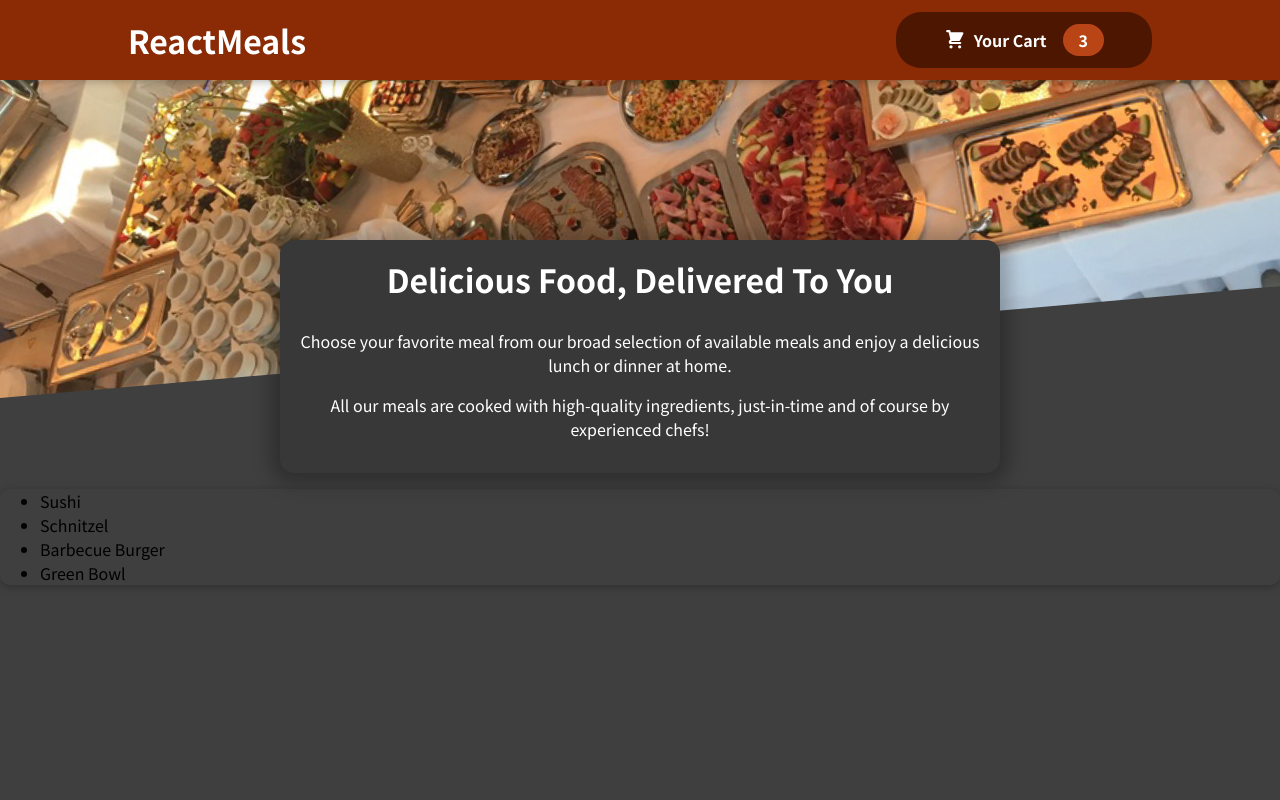
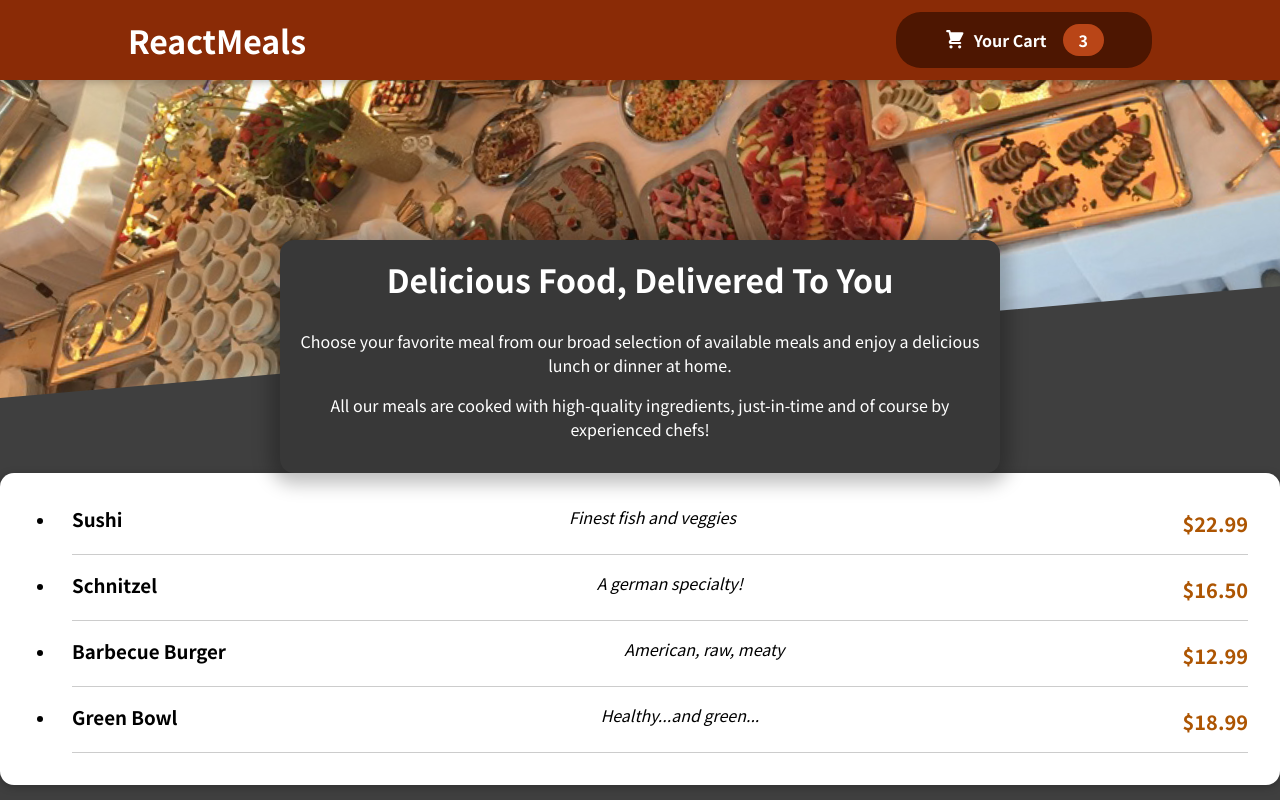
Before and after one commit to SamuelDourado/react-course-2023, a React (Create React App) app in the folder food-order/: page / in a window 1280 px wide. Built offline with nearby package versions, Linux system fonts and the light colour scheme.

Commit message:
Finalizando o Meal componente

```diff
--- a/food-order/src/components/Meals/AvailableMeals.js
+++ b/food-order/src/components/Meals/AvailableMeals.js
@@ -1,20 +1,27 @@
 import DUMMY_MEALS from "./dummy-meals";
-import classes from './AvailableMeals.module.css';
-import Card from '../UI/Card';
-import Meal from "./Meal";
+import classes from "./AvailableMeals.module.css";
+import Card from "../UI/Card";
+import Meal from "./Meal/Meal";
 
 const AvailableMeals = () => {
-    const mealsList = DUMMY_MEALS.map((meal) => {
-        return <Meal key={meal.id}>{meal.name}</Meal>;
-    });
+  const mealsList = DUMMY_MEALS.map((meal) => {
+    return (
+      <Meal
+        key={meal.id}
+        name={meal.name}
+        description={meal.description}
+        price={meal.price}
+      />
+    );
+  });
 
-    return <section className={classes.mealsList}>
-        <Card >
-            <ul>
-                {mealsList}
-            </ul>
-        </Card>
-    </section>;
+  return (
+    <section className={classes.mealsList}>
+      <Card>
+        <ul>{mealsList}</ul>
+      </Card>
+    </section>
+  );
 };
 
 export default AvailableMeals;
--- a/food-order/src/components/Meals/Meal.js
+++ /dev/null
@@ -1,7 +0,0 @@
-const Meal = (props) => {
-    return <li className={props.className} key={props.key}>
-        {props.children}
-    </li>
-};
-
-export default Meal;
--- /dev/null
+++ b/food-order/src/components/Meals/Meal/Meal.js
@@ -0,0 +1,22 @@
+import classes from './Meal.module.css';
+
+const Meal = (props) => {
+  const price = `$${props.price.toFixed(2)}`;
+
+  return (
+    <li className={props.className}>
+      <div className={classes.meal}>
+        <div>
+          <h3>{props.name}</h3>
+        </div>
+        <div className={classes.description}>{props.description}</div>
+        <div className={classes.price}>{price}</div>
+      </div>
+      <div>
+
+      </div>
+    </li>
+  );
+};
+
+export default Meal;
--- /dev/null
+++ b/food-order/src/components/Meals/Meal/Meal.module.css
@@ -0,0 +1,22 @@
+.meal {
+  display: flex;
+  justify-content: space-between;
+  margin: 1rem;
+  padding-bottom: 1rem;
+  border-bottom: 1px solid #ccc;
+}
+
+.meal h3 {
+  margin: 0 0 0.25rem 0;
+}
+
+.description {
+  font-style: italic;
+}
+
+.price {
+  margin-top: 0.25rem;
+  font-weight: bold;
+  color: #ad5502;
+  font-size: 1.25rem;
+}
--- a/food-order/src/components/UI/Card.module.css
+++ b/food-order/src/components/UI/Card.module.css
@@ -1,5 +1,6 @@
 .card {
-    /* background: white; */
-    box-shadow: 0 2px 8px rgba(0, 0, 0, 0.26);
-    border-radius: 10px;
-  }
+  padding: 1rem;
+  box-shadow: 0 2px 8px rgba(0, 0, 0, 0.25);
+  border-radius: 14px;
+  background-color: white;
+}
```
